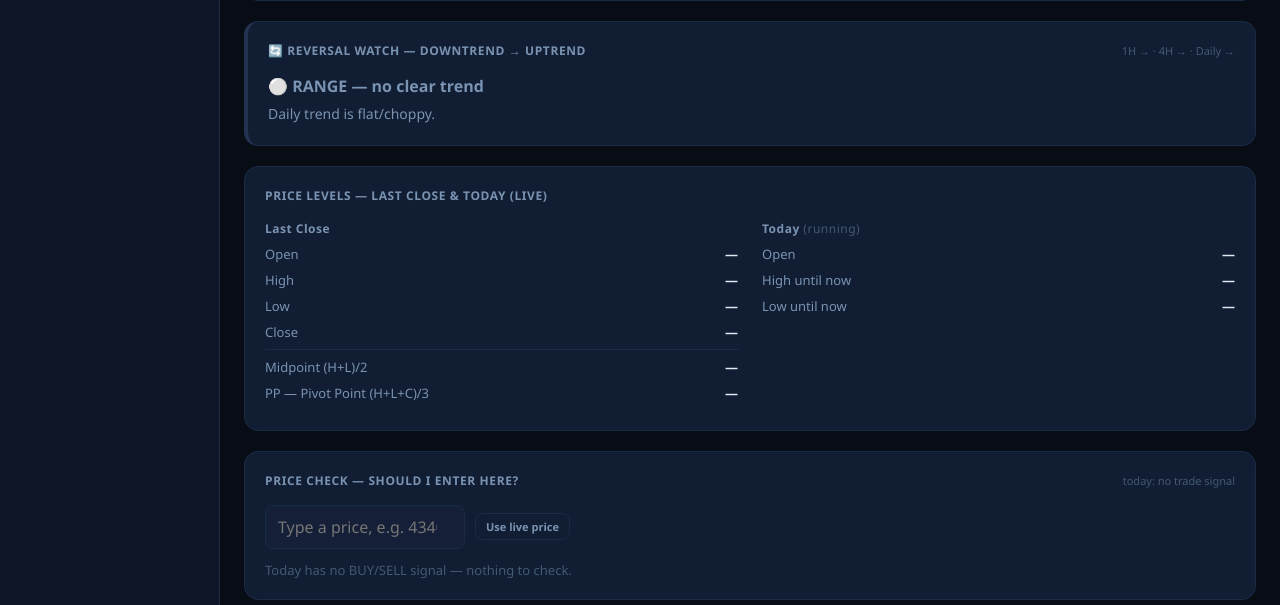
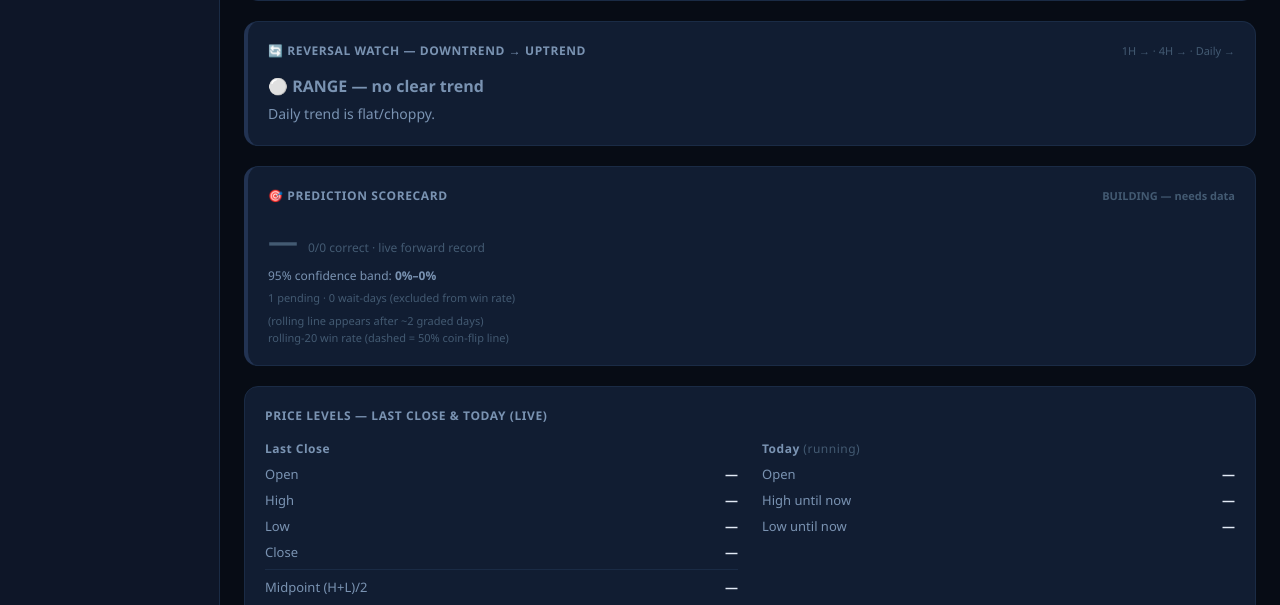
Before and after one commit to adham3798/gold-command-center, a Flask app: page /gold in a window 1280 px wide. Shown: the part 469-1074 px from the top of the page. Run offline with Flask 3, Linux system fonts and the light colour scheme; data that the repository does not hold is empty.

Commit message:
Add live Prediction Journal scorecard (un-fakeable forward track record)
journal.py: append-only prediction log — record TODAY's FINAL signal BEFORE close
(records WAIT when the wait-for-4H safeguard is active), grade after close
(BUY wins if close>open, SELL if close<open, WAIT excluded), running win rate +
Wilson 95% CI. app.py: _record_today_journal (loop+startup, only before close so it
can't be back-filled), grade_pending after each refresh, /api/journal route, best-effort
mirror to the sheet JOURNAL tab via ALERT_WEBHOOK_URL.

Dashboard "🎯 Prediction Scorecard" card: win rate, 95% band, BUILDING/UNPROVEN/EDGE
CONFIRMED/BELOW COIN-FLIP badge (UNPROVEN until the CI clears 50%), pending+wait counts,
rolling-20 sparkline. Started LIVE with no backfill (preserves the un-fakeable property);
prediction_journal.json is gitignored.

Co-Authored-By: Claude Opus 4.8 (1M context) <noreply@anthropic.com>

```diff
--- a/app.py
+++ b/app.py
@@ -9,6 +9,7 @@ import requests as req
 import engine
 import news
 import notify
+import journal
 
 app = Flask(__name__)
 import re, urllib.parse
@@ -1966,6 +1967,44 @@ def _recent_alert_entries(n=20):
 def alerts(n=20):
     return jsonify(_recent_alert_entries(n))
 
+# ── PREDICTION JOURNAL (the un-fakeable forward track record) ────────────────────
+def _mirror_journal():
+    """Best-effort: mirror the whole journal to the sheet (JOURNAL tab) via the same
+       Apps Script webhook, so the forward record survives Render's ephemeral disk."""
+    url = os.environ.get('ALERT_WEBHOOK_URL')
+    if not url:
+        return
+    try:
+        j = journal._load()
+        rows = [{'date': d, 'signal': r.get('signal'), 'source': r.get('source'),
+                 'logged_at': r.get('logged_at_utc'),
+                 'result': (r.get('outcome') or {}).get('result', 'pending') if r.get('outcome') else 'pending',
+                 'move': (r.get('outcome') or {}).get('move', '') if r.get('outcome') else ''}
+                for d, r in sorted(j.items())]
+        req.post(url, json={'journal': rows}, timeout=15)
+    except Exception as e:
+        print('Journal mirror failed:', e)
+
+def _record_today_journal():
+    """Record TODAY's FINAL signal once, BEFORE the day closes (so it can't be back-filled).
+       Records WAIT when the wait-for-4H safeguard is active."""
+    today = datetime.today().strftime('%Y-%m-%d')
+    bar = DATA['prices'].get(today)
+    if bar and bar.get('close') is not None:
+        return                              # day already closed — too late for an honest call
+    day = build_day(today)
+    if day.get('market_closed'):
+        return
+    sig = day.get('signal') or ''
+    rec = 'WAIT' if day.get('wait_4h') else ('BUY' if 'BUY' in sig else ('SELL' if 'SELL' in sig else 'WAIT'))
+    if journal.record_today(today, rec, source='dashboard'):
+        print('Journal: recorded %s -> %s' % (today, rec))
+        _mirror_journal()
+
+@app.route('/api/journal')
+def api_journal():
+    return jsonify(journal.stats())
+
 # ── persist the daily alert log to the Google Sheet (ALERT_LOG tab) ──────────────
 ALERT_LOG_FILE = os.path.join(_HERE, 'alert_log.json')   # local fallback (ephemeral on Render)
 
@@ -2184,6 +2223,12 @@ def _auto_refresh_loop(interval=300):
             _log_alerts()
         except Exception as e:
             print("Alert-log error:", e)
+        try:
+            _record_today_journal()                     # log today's call before close
+            if journal.grade_pending(DATA['prices']):    # grade any day that just closed
+                _mirror_journal()
+        except Exception as e:
+            print("Journal error:", e)
 
 def _startup_news_refresh():
     try:
@@ -2210,6 +2255,8 @@ def init_app():
         check_decision_telegram()      # fire on startup too, if today's close already qualifies
         check_setup_telegram()         # ...and today's with-trend trade setup
         _log_alerts()                  # ...and persist today's alert-log row
+        _record_today_journal()        # ...and log today's prediction (before close)
+        journal.grade_pending(DATA['prices'])
     except Exception as e:
         print("Startup Telegram check skipped:", e)
 
--- /dev/null
+++ b/journal.py
@@ -0,0 +1,129 @@
+# -*- coding: utf-8 -*-
+"""
+journal.py — Live prediction journal for gold-command-center.
+
+The only un-fakeable test of a trading system: write the signal down BEFORE
+the day trades, grade it AFTER the close, and watch the running win rate.
+
+Integration (3 lines in app.py):
+
+    import journal
+    journal.record_today(date_str, signal_dict)        # when the day's signal is built
+    journal.grade_pending(DATA['prices'])              # after each data refresh
+
+Add an API route to show it on the dashboard:
+
+    @app.route('/api/journal')
+    def api_journal():
+        return jsonify(journal.stats())
+
+Records are append-only. A signal for a date can only be written once, and
+only while that date has no close yet — so it can never be back-filled.
+"""
+
+import json
+import math
+import os
+from datetime import datetime, timezone
+
+_HERE = os.path.dirname(os.path.abspath(__file__))
+JOURNAL_FILE = os.path.join(_HERE, 'prediction_journal.json')
+
+
+def _load():
+    if not os.path.exists(JOURNAL_FILE):
+        return {}
+    with open(JOURNAL_FILE, 'r', encoding='utf-8') as f:
+        return json.load(f)
+
+
+def _save(j):
+    tmp = JOURNAL_FILE + '.tmp'
+    with open(tmp, 'w', encoding='utf-8') as f:
+        json.dump(j, f, ensure_ascii=False, indent=1)
+    os.replace(tmp, JOURNAL_FILE)
+
+
+def record_today(date_str, signal, source='dashboard', extra=None):
+    """Log a prediction for date_str. Refuses to overwrite an existing entry
+    (append-only) and stamps the wall-clock time it was made."""
+    if signal not in ('BUY', 'SELL', 'WAIT'):
+        return False
+    j = _load()
+    if date_str in j:                      # never rewrite history
+        return False
+    j[date_str] = {
+        'signal': signal,
+        'source': source,
+        'logged_at_utc': datetime.now(timezone.utc).isoformat(timespec='seconds'),
+        'extra': extra or {},
+        'outcome': None,                   # graded later
+    }
+    _save(j)
+    return True
+
+
+def grade_pending(prices):
+    """Grade every logged prediction whose day now has a close.
+    A BUY wins if close > open; a SELL wins if close < open; WAIT is excluded
+    from the win rate but counted (a system that always says WAIT is useless)."""
+    j = _load()
+    changed = False
+    for d, rec in j.items():
+        if rec.get('outcome') is not None:
+            continue
+        bar = prices.get(d)
+        if not bar or bar.get('open') is None or bar.get('close') is None:
+            continue
+        move = bar['close'] - bar['open']
+        if rec['signal'] == 'WAIT':
+            rec['outcome'] = {'result': 'wait', 'move': round(move, 2)}
+        else:
+            win = (move > 0) if rec['signal'] == 'BUY' else (move < 0)
+            rec['outcome'] = {'result': 'win' if win else 'loss',
+                              'move': round(move, 2)}
+        changed = True
+    if changed:
+        _save(j)
+    return changed
+
+
+def _wilson(wins, n, z=1.96):
+    if n == 0:
+        return (0.0, 0.0)
+    p = wins / n
+    den = 1 + z * z / n
+    c = (p + z * z / (2 * n)) / den
+    h = (z / den) * math.sqrt(p * (1 - p) / n + z * z / (4 * n * n))
+    return (max(0.0, c - h), min(1.0, c + h))
+
+
+def stats():
+    """Summary for the dashboard: running win rate + 95% CI + recent entries."""
+    j = _load()
+    graded = [(d, r) for d, r in sorted(j.items())
+              if r.get('outcome') and r['outcome']['result'] in ('win', 'loss')]
+    n = len(graded)
+    wins = sum(1 for _, r in graded if r['outcome']['result'] == 'win')
+    lo, hi = _wilson(wins, n)
+    rolling = []
+    for i in range(n):
+        w = graded[max(0, i - 19):i + 1]
+        rolling.append({'date': graded[i][0],
+                        'win_rate': round(sum(1 for _, r in w
+                                              if r['outcome']['result'] == 'win')
+                                          / len(w) * 100, 1)})
+    return {
+        'n_graded': n,
+        'wins': wins,
+        'win_rate_pct': round(wins / n * 100, 1) if n else None,
+        'ci95_pct': [round(lo * 100, 1), round(hi * 100, 1)],
+        'distinguishable_from_coinflip': bool(n and (lo > 0.5 or hi < 0.5)),
+        'n_wait': sum(1 for r in j.values()
+                      if r.get('outcome') and r['outcome']['result'] == 'wait'),
+        'n_pending': sum(1 for r in j.values() if r.get('outcome') is None),
+        'rolling20': rolling[-60:],
+        'recent': [{'date': d, 'signal': r['signal'],
+                    'result': r['outcome']['result'],
+                    'move': r['outcome']['move']} for d, r in graded[-15:]],
+    }
--- a/templates/index.html
+++ b/templates/index.html
@@ -623,6 +623,9 @@ input,select,textarea{font-family:inherit}
       <!-- Reversal Watch (down -> up) -->
       <div class="card mb-20" id="reversal-card" style="display:none"></div>
 
+      <!-- Prediction Scorecard (the un-fakeable forward track record) -->
+      <div class="card mb-20" id="journal-card" style="display:none"></div>
+
       <!-- OHLC Levels: Last Close + Today (live) -->
       <div class="card mb-20">
         <div class="card-header"><span class="card-title">Price Levels — Last Close &amp; Today (live)</span></div>
@@ -1108,6 +1111,41 @@ async function renderAlerts(){
       + `<span class="${dc}" style="font-weight:700">${arr} ${r.dir}</span>`
       + `<span>${wt}${w4}</span><span style="margin-left:auto">${oc(r.outcome)}</span></div>`;
   }).join('');
+}
+// Prediction Scorecard — the live forward track record (un-fakeable)
+function jSpark(vals){
+  if(!vals || vals.length<2) return '<div class="text3 fs-11">(rolling line appears after ~2 graded days)</div>';
+  const W=280,H=46,n=vals.length, x=i=>i/(n-1)*W, y=v=>H-(v/100)*(H-4)-2;
+  const pts=vals.map((v,i)=>x(i).toFixed(1)+','+y(v).toFixed(1)).join(' ');
+  const mid=y(50).toFixed(1);
+  return `<svg viewBox="0 0 ${W} ${H}" width="100%" height="46" preserveAspectRatio="none" style="display:block">
+    <line x1="0" y1="${mid}" x2="${W}" y2="${mid}" stroke="var(--border2)" stroke-dasharray="3 3" stroke-width="1"/>
+    <polyline points="${pts}" fill="none" stroke="var(--gold)" stroke-width="2"/></svg>`;
+}
+async function renderJournal(){
+  const el=document.getElementById('journal-card'); if(!el) return;
+  let s; try{ s=await fetch('/api/journal').then(r=>r.json()); }catch(e){ return; }
+  const wr=s.win_rate_pct, ci=s.ci95_pct||[0,0], lo=ci[0], hi=ci[1];
+  let badge, bcls, col;
+  if(!s.n_graded){ badge='BUILDING — needs data'; bcls='text3'; col='var(--border2)'; }
+  else if(s.distinguishable_from_coinflip && lo>50){ badge='✓ EDGE CONFIRMED'; bcls='buy'; col='var(--buy)'; }
+  else if(s.distinguishable_from_coinflip && hi<50){ badge='✗ BELOW COIN FLIP'; bcls='sell'; col='var(--sell)'; }
+  else { badge='⚠ UNPROVEN'; bcls='gold'; col='var(--gold)'; }
+  const wcls = wr==null?'text3':(wr>=50?'buy':'sell');
+  el.style.display='block'; el.style.borderLeft='4px solid '+col;
+  el.innerHTML = `<div class="card-header"><span class="card-title">🎯 Prediction Scorecard</span>`
+    + `<span class="${bcls} fs-11" style="font-weight:800">${badge}</span></div>`
+    + `<div style="display:flex;align-items:baseline;gap:10px;margin-bottom:6px">`
+    + `<span class="${wcls}" style="font-size:30px;font-weight:800">${wr==null?'—':wr+'%'}</span>`
+    + `<span class="text3 fs-12">${s.wins}/${s.n_graded} correct · live forward record</span></div>`
+    + `<div class="text2 fs-12" style="margin-bottom:6px">95% confidence band: <b>${lo}%–${hi}%</b>`
+    + (s.n_graded ? (s.distinguishable_from_coinflip
+        ? ` · <span class="${bcls}">distinguishable from a coin flip</span>`
+        : ` · band spans 50% → <span class="gold">not proven yet</span>`) : '')
+    + `</div>`
+    + `<div class="text3 fs-11" style="margin-bottom:8px">${s.n_pending} pending · ${s.n_wait} wait-days (excluded from win rate)</div>`
+    + jSpark((s.rolling20||[]).map(r=>r.win_rate))
+    + `<div class="text3 fs-11" style="margin-top:2px">rolling-20 win rate (dashed = 50% coin-flip line)</div>`;
 }
 function confBar(conf, sig) {
   const cls = sigColor(sig);
@@ -2288,6 +2326,7 @@ document.addEventListener('DOMContentLoaded', () => {
   loadDashboard();
   setInterval(fetchLive, 30000);
   if (typeof renderAlerts === 'function') { renderAlerts(); setInterval(renderAlerts, 300000); }
+  if (typeof renderJournal === 'function') { renderJournal(); setInterval(renderJournal, 300000); }
 });
 </script>
 </body>
```
Also changed, not shown: 1 other file.
